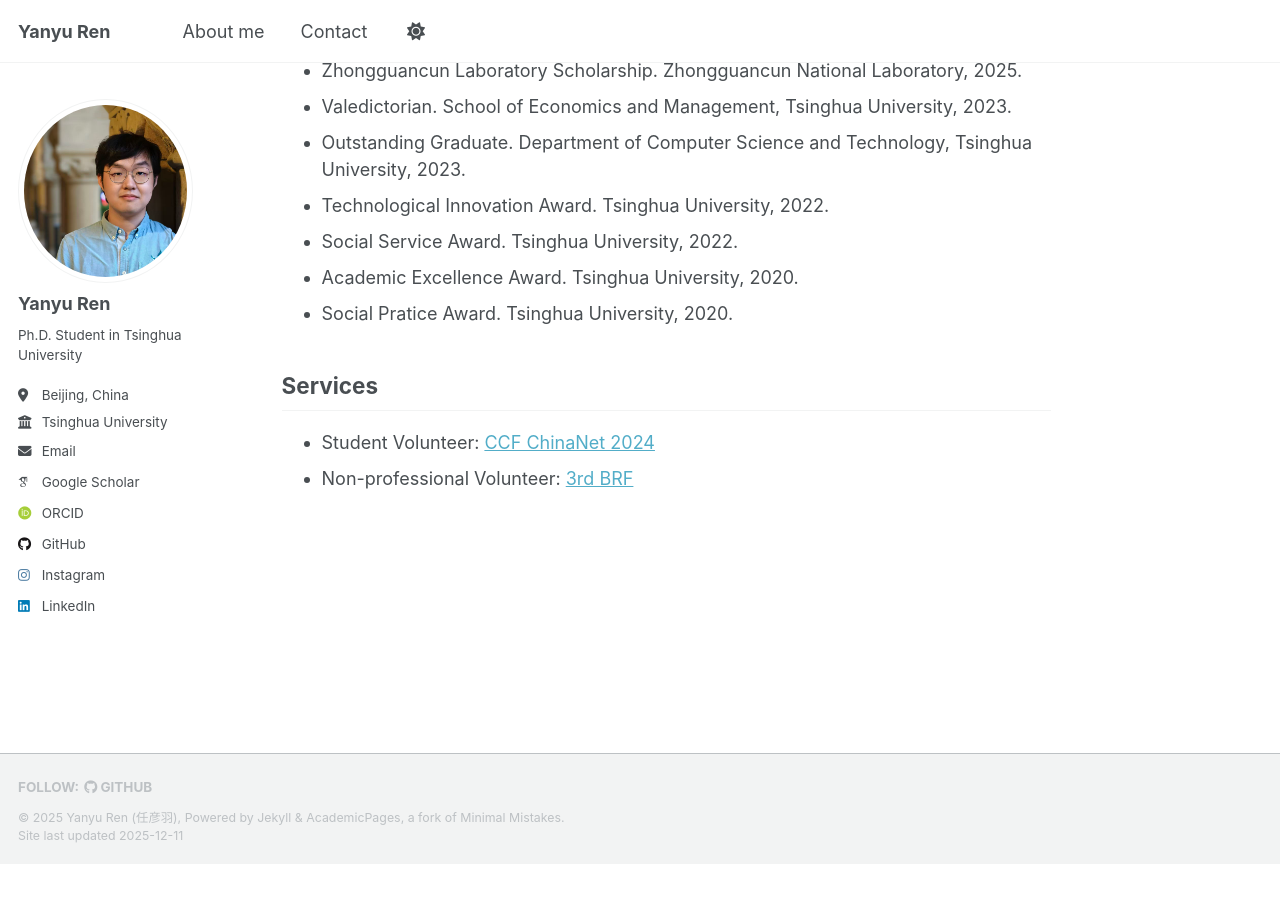
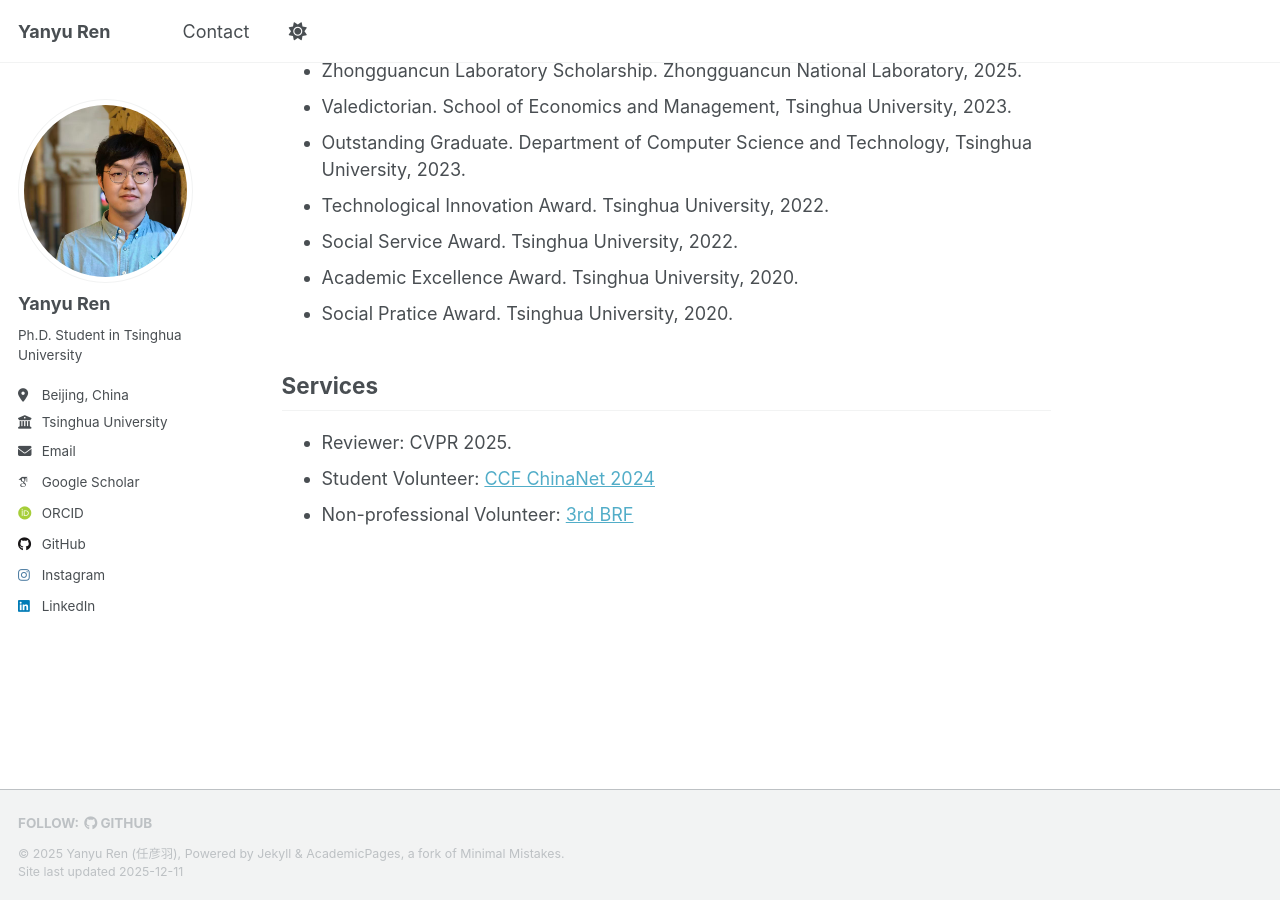
Before and after one commit to robinren03/robinren03.github.io, a Jekyll site: the page built from _pages/about.md, in a window 1280 px wide and 900 px high, scrolled down 2173 px. Built offline with Jekyll 4.4.1, drawn with Linux system fonts in a browser that asks for light colours; some web fonts are replaced; a script that is not in the unit is left out; before the commit the page ends 3037 px from its top, so only the background shows below that.

Commit message:
Robinren03 patch 2 (#2)
* Remove 'About me' from navigation

Removed 'About me' entry from the navigation.

* Add CVPR 2025 reviewer role to about page

```diff
--- a/_data/navigation.yml
+++ b/_data/navigation.yml
@@ -8,9 +8,6 @@
 #      Markdown formatted page while the second is generated using JSON.
 
 main:
-  - title: "About me"
-    url: /
-
   - title: "Contact"
     url: /contact/
 
--- a/_pages/about.md
+++ b/_pages/about.md
@@ -78,5 +78,6 @@
 
 Services
 -----
+- Reviewer: CVPR 2025.
 - Student Volunteer: [CCF ChinaNet 2024](https://ccf.org.cn/chinanet2024)
 - Non-professional Volunteer: [3rd BRF](https://eng.yidaiyilu.gov.cn/z/230926/index.shtml)
```
